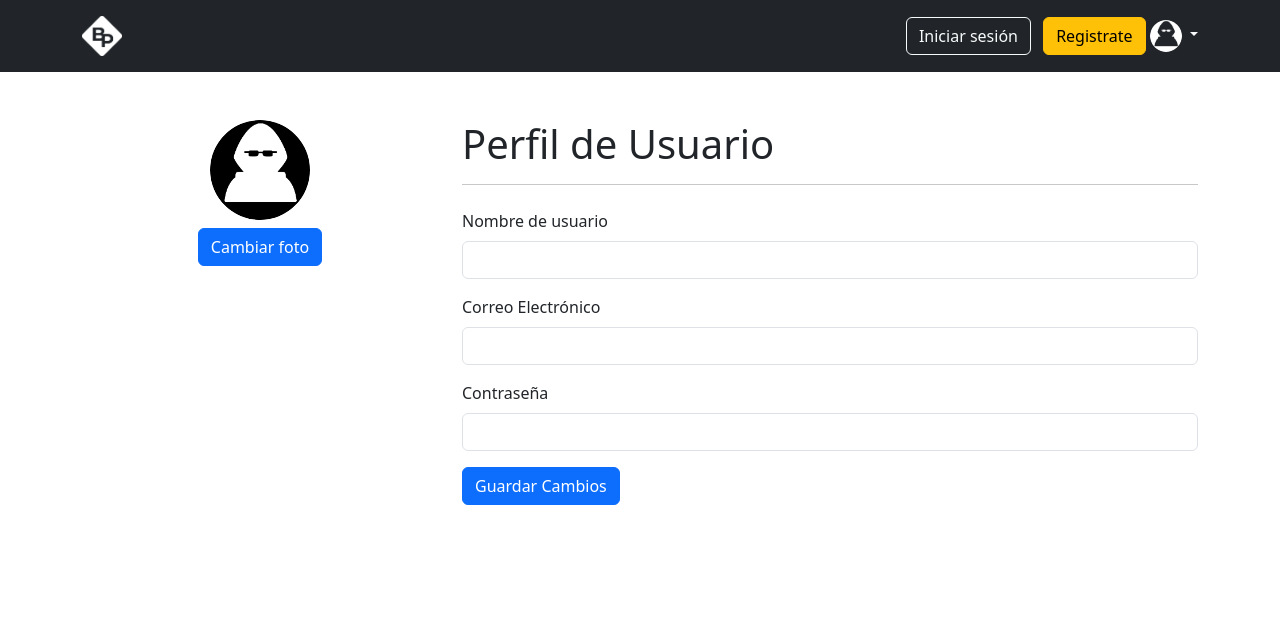
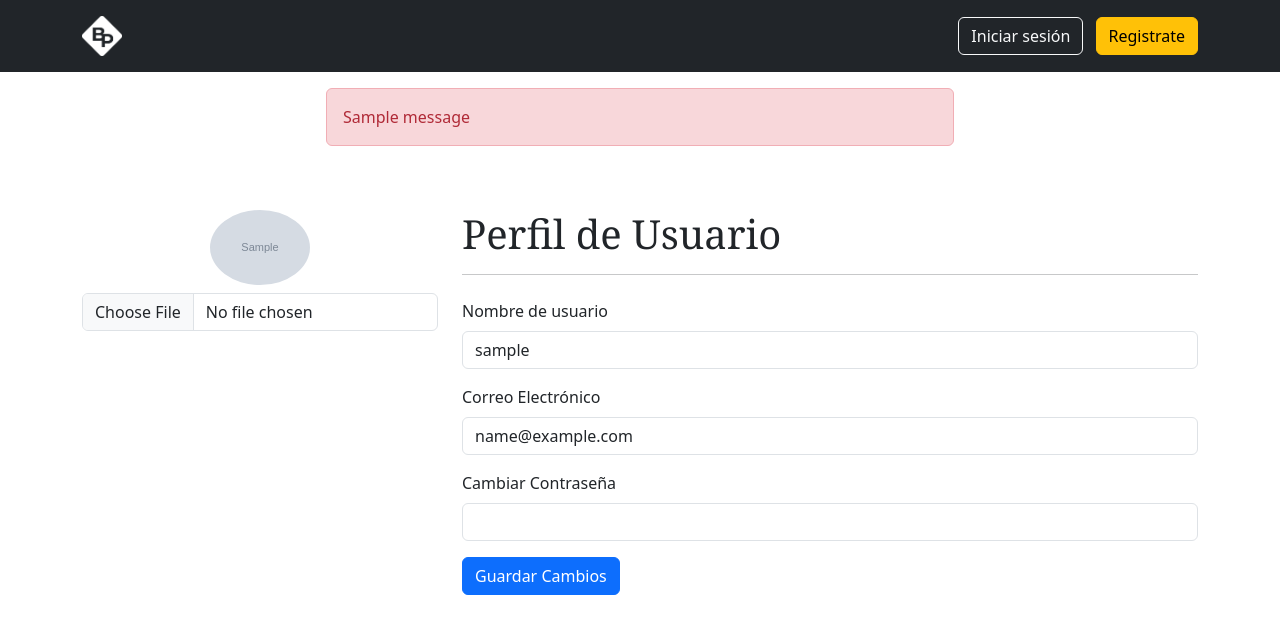
Before and after one commit to RalbertR/Blog, a Flask app: template blogr/templates/auth/profile.html in a window 1280 px wide. Shown: the top 634 px of the page. Run offline with Flask 3, Linux system fonts and the light colour scheme; the template is opened without the code that fills it: values that come from a table or form of the project are taken from there, others are empty; tables that the repository leaves empty hold one stand-in row (values such as "Sample post"); grey boxes marked "Sample" are stand-in pictures; one stand-in notice (Sample message) is shown; some libraries are stand-ins or nearby versions.

Commit message:
Implementado seccion Profile, con capacidad de mofiicar usuario logueado

```diff
--- a/blogr/post.py
+++ b/blogr/post.py
@@ -1,10 +1,10 @@
-from flask import Blueprint
+from flask import Blueprint, render_template, url_for, redirect
 
 bp = Blueprint('post', __name__, url_prefix='/post')
 
 @bp.route('/posts')
 def posts():
-    return 'Pagina de publicaciones'
+    return redirect(url_for('home.index'))
 
 @bp.route('/create')
 def create():
--- a/blogr/static/css/login.css
+++ b/blogr/static/css/login.css
@@ -3,7 +3,7 @@
   height: 100%;
 }
 
-body {
+.login {
   display: flex;
   align-items: center;
   padding-top: 40px;
--- a/blogr/templates/auth/profile.html
+++ b/blogr/templates/auth/profile.html
@@ -1,99 +1,47 @@
-<!DOCTYPE html>
-<html lang="es">
+{% extends 'base.html' %}
 
-<head>
-    <meta charset="UTF-8">
-    <meta http-equiv="X-UA-Compatible" content="IE=edge">
-    <meta name="viewport" content="width=device-width, initial-scale=1.0">
-    <title>BlogPosts - Iniciar sesón</title>
 
-    <!-- Estilos de bootstrap y de app -->
-    <link rel="stylesheet" href="../css/bootstrap.min.css">
+{% block content %}
 
-</head>
+    <div class="container">
 
-<body>
-
-    <header class="p-3 text-bg-dark">
-        <div class="container">
-            <div class="d-flex align-items-center justify-content-between">
-                <a href="../index.html" class="d-flex align-items-center mb-2 mb-lg-0 text-white text-decoration-none">
-                    <img src="../img/bp-light.png" alt="blog posts" width="40">
-                </a>
-
-                <div class="text-end">
-                    <a href="login.html" class="btn btn-outline-light me-2">Iniciar sesión</a>
-                    <a href="register.html" class="btn btn-warning">Registrate</a>
-
-                    <a href="#" class="link-light text-decoration-none dropdown-toggle" data-bs-toggle="dropdown">
-                        <img src="../img/user-light.png" alt="mdo" width="32" height="32" class="rounded-circle">
-                    </a>
-                    <ul class="dropdown-menu text-small">
-                        <li>
-                        <li><a class="dropdown-item d-flex align-items-center gap-2 py-2" href="admin/create.html">
-                                <span class="d-inline-block bg-success rounded-circle p-1"></span>
-                                Crear Blog
-                            </a>
-                        </li>
-                        </li>
-                        <li><a class="dropdown-item d-flex align-items-center gap-2 py-2" href="admin/posts.html">
-                                <span class="d-inline-block bg-primary rounded-circle p-1"></span>
-                                Mis Blogs
-                            </a>
-                        </li>
-                        <li><a class="dropdown-item d-flex align-items-center gap-2 py-2" href="auth/profile.html">
-                                <span class="d-inline-block bg-info rounded-circle p-1"></span>
-                                Perfil
-                            </a>
-                        </li>
-                        <li>
-                            <hr class="dropdown-divider">
-                        </li>
-                        <li><a class="dropdown-item d-flex align-items-center gap-2 py-2" href="#">
-                                <span class="d-inline-block bg-danger rounded-circle p-1"></span>
-                                Cerrar sesión
-                            </a>
-                        </li>
-                    </ul>
-                </div>
-            </div>
-        </div>
-    </header>
-    <div class="container">
-        <div class="row mt-5">
+            <form method="post" class="row mt-5" enctype="multipart/form-data">
                 <div class="col-md-4">
                     <div class="text-center">
-                    <img src="../img/user-dark.png" width="100" class="profile-image rounded-circle mb-2"
+                        {%if user.photo is none %}
+                        <img src="{{url_for('static', filename= 'img/user-dark.png')}}" width="100" class="profile-image rounded-circle mb-2"
                             alt="Foto de perfil">
+                        {% else %}
+                        <img src="{{url_for('static', filename=user.photo)}}" width="100" class="profile-image rounded-circle mb-2"
+                        alt="Foto de perfil">
+                        {% endif %}
                         <div class="mb-3">
-                        <input type="file" id="file" class="form-control" accept="image/*" hidden>
-                        <button class="btn btn-primary mb-2" onclick="document.getElementById('file').click()">Cambiar
-                            foto</button>
+                            <input type="file" id="photo" name="photo" class="form-control">
+
                         </div>
                     </div>
                 </div>
                 <div class="col-md-8">
-                <h1>Perfil de Usuario</h1>
+                    <h1>{%block title %}Perfil de Usuario{% endblock %}</h1>
                     <hr class="mb-4">
-                <form>
+
                         <div class="mb-3">
                             <label for="username" class="form-label">Nombre de usuario</label>
-                        <input type="text" class="form-control" id="username" readonly required>
+                            <input type="text" class="form-control" id="username" value="{{user.username}}" name="username" required>
                         </div>
                         <div class="mb-3">
                             <label for="email" class="form-label">Correo Electrónico</label>
-                        <input type="email" class="form-control" id="email" required>
+                            <input type="email" class="form-control" id="email" name="email" value="{{user.email}}" readonly value="{{g.user.email}}">
                         </div>
                         <div class="mb-3">
-                        <label for="password" class="form-label">Contraseña</label>
-                        <input type="password" class="form-control" id="password" required>
+                            <label for="password" class="form-label">Cambiar Contraseña</label>
+                            <input type="password" class="form-control" id="password" name="password">
                         </div>
                         <button type="submit" class="btn btn-primary">Guardar Cambios</button>
+                </div>
             </form>
+
     </div>
-        </div>
-    </div>
-    <script src="../js/bootstrap.bundle.min.js"></script>
-</body>
 
-</html>
+
+    {%endblock%}
--- a/blogr/templates/auth/register.html
+++ b/blogr/templates/auth/register.html
@@ -23,15 +23,15 @@
             <div class="col-md-10 mx-auto col-lg-5">
                 <form class="p-4 p-md-5 border rounded-3 bg-light" method="post">
                     <div class="form-floating mb-3">
-                        <input type="text" class="form-control" id="username" name="username" placeholder="Nombre de usuario">
+                        <input type="text" class="form-control" id="username" name="username" required placeholder="Nombre de usuario">
                         <label for="username">Nombre de perfil</label>
                     </div>
                     <div class="form-floating mb-3">
-                        <input type="email" class="form-control" id="email" name="email" placeholder="name@example.com">
+                        <input type="email" class="form-control" id="email" name="email" placeholder="name@example.com" required>
                         <label for="email">Correo</label>
                     </div>
                     <div class="form-floating mb-3">
-                        <input type="password" class="form-control" id="password" name="password" placeholder="Password">
+                        <input type="password" class="form-control" id="password" name="password" placeholder="Password" required>
                         <label for="password">Contraseña</label>
                     </div>
 
--- a/blogr/templates/base.html
+++ b/blogr/templates/base.html
@@ -20,32 +20,45 @@
     <header class="p-3 text-bg-dark">
         <div class="container">
             <div class="d-flex align-items-center justify-content-between">
-                <a href="index.html" class="d-flex align-items-center mb-2 mb-lg-0 text-white text-decoration-none">
+                <a href="{{url_for('home.index')}}" class="d-flex align-items-center mb-2 mb-lg-0 text-white text-decoration-none">
                     <img src="{{url_for('static', filename= 'img/bp-light.png')}}" alt="blog posts" width="40">
                 </a>
 
                 <div class="text-end">
+                    {% if not g.user %}
                     <a href="{{url_for('auth.login')}}" class="btn btn-outline-light me-2">Iniciar sesión</a>
                     <a href="{{url_for('auth.register')}}" class="btn btn-warning">Registrate</a>
 
+                    {% else %}
+
                     <a href="#" class="link-light text-decoration-none dropdown-toggle" data-bs-toggle="dropdown">
-                        <img src="https://github.com/mdo.png" alt="mdo" width="32" height="32" class="rounded-circle">
+                        {%if g.user.photo is none %}
+                        <img src="{{url_for('static', filename= 'img/user-light.png')}}" alt="mdo" width="32" height="32" class="rounded-circle">
+                        {%else%}
+                        <img src="{{url_for('static', filename= g.user.photo)}}" alt="mdo" width="32" height="32" class="rounded-circle">
+                        {%endif%}
+
                     </a>
                     <ul class="dropdown-menu text-small">
 
                         <li>
-                        <li><a class="dropdown-item d-flex align-items-center gap-2 py-2" href="admin/create.html">
+                            <span class="dropdown-item fw-bold">Hola!, {{g.user.username}}</span>
+                        </li>
+                        <li>
+                            <hr class="dropdown-divider">
+                        </li>
+                        <li><a class="dropdown-item d-flex align-items-center gap-2 py-2" href="{{url_for('post.create')}}">
                                 <span class="d-inline-block bg-success rounded-circle p-1"></span>
                                 Crear Blog
                             </a>
                         </li>
-                        </li>
-                        <li><a class="dropdown-item d-flex align-items-center gap-2 py-2" href="admin/posts.html">
+
+                        <li><a class="dropdown-item d-flex align-items-center gap-2 py-2" href="{{url_for('post.posts')}}">
                                 <span class="d-inline-block bg-primary rounded-circle p-1"></span>
                                 Mis Blogs
                             </a>
                         </li>
-                        <li><a class="dropdown-item d-flex align-items-center gap-2 py-2" href="auth/profile.html">
+                        <li><a class="dropdown-item d-flex align-items-center gap-2 py-2" href="{{ url_for('auth.profile', id = g.user.id) }}">
                                 <span class="d-inline-block bg-info rounded-circle p-1"></span>
                                 Perfil
                             </a>
@@ -53,17 +66,30 @@
                         <li>
                             <hr class="dropdown-divider">
                         </li>
-                        <li><a class="dropdown-item d-flex align-items-center gap-2 py-2" href="#">
+                        <li><a class="dropdown-item d-flex align-items-center gap-2 py-2" href="{{url_for('auth.logout')}}">
                                 <span class="d-inline-block bg-danger rounded-circle p-1"></span>
                                 Cerrar sesión
                             </a>
                         </li>
                     </ul>
+                    {% endif %}
                 </div>
             </div>
         </div>
     </header>
     {% endblock %}
+
+    {%for message in get_flashed_messages()%}
+    <div class="containter mt-3">
+        <div class="row">
+            <div class="col-md-6 mx-auto">
+                <div class="alert {% block message %} alert-danger {% endblock %}" role="alert">
+                    {{message}}
+                </div>
+            </div>
+        </div>
+    </div>
+    {% endfor %}
     <!--Seccion de bloque de contenido -->
     {% block content %}
 
--- a/blogr/templates/blog.html
+++ b/blogr/templates/blog.html
@@ -43,7 +43,7 @@
                                 Mis Blogs
                             </a>
                         </li>
-                        <li><a class="dropdown-item d-flex align-items-center gap-2 py-2" href="auth/profile.html">
+                        <li><a class="dropdown-item d-flex align-items-center gap-2 py-2" href="auth.profile.html">
                                 <span class="d-inline-block bg-info rounded-circle p-1"></span>
                                 Perfil
                             </a>
```
Also changed, not shown: blogr/auth.py (+36 -4 lines), blogr/templates/auth/login.html (+4 -3 lines), blogr/static/media/4539-11.jpg (added), blogr/static/media/IMG_3643.JPG (added). Lines whose indentation alone changed are shown as unchanged.
